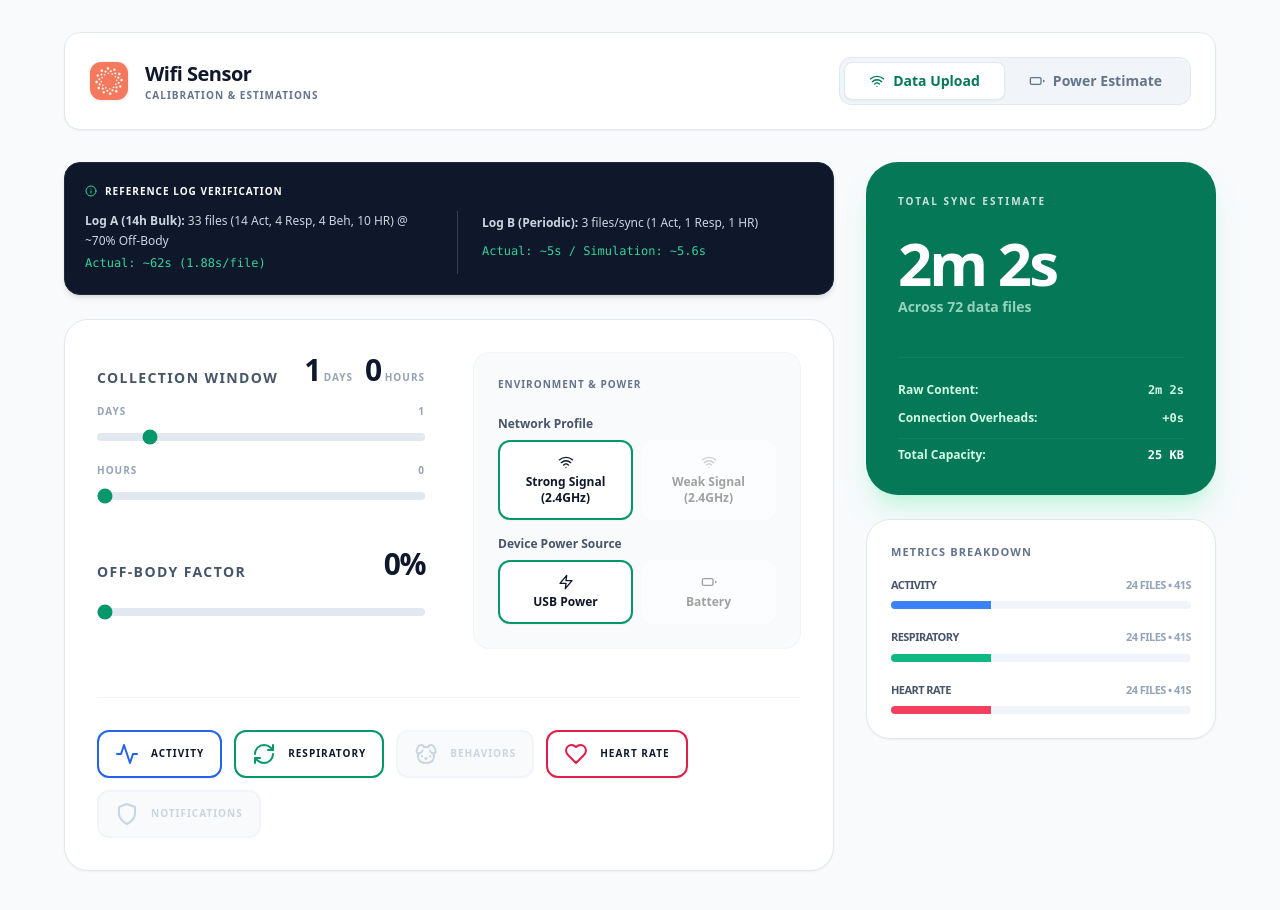
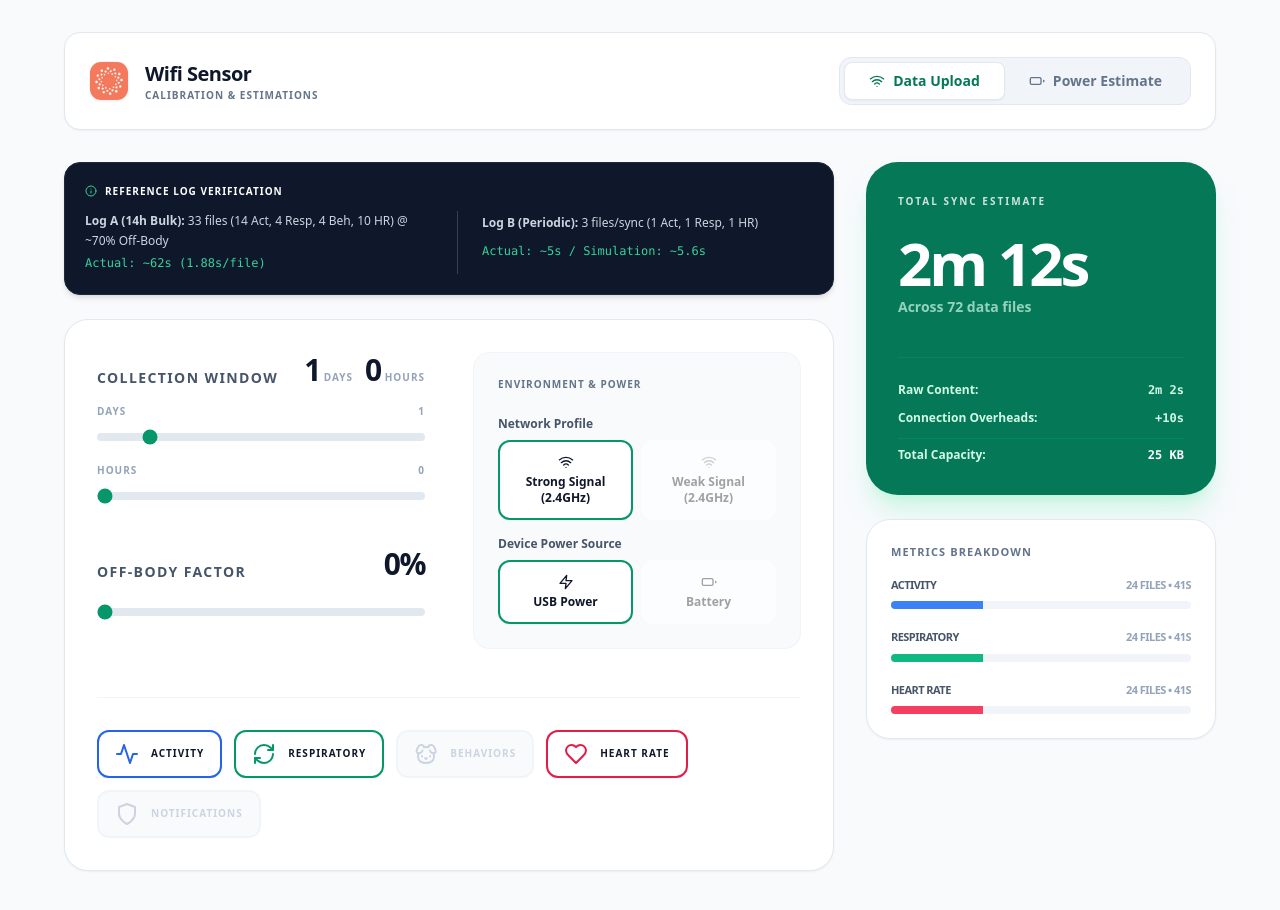
Before and after one commit to pedromarinho94/upload-estimation, a React (Vite) app: page / in a window 1280 px wide. Shown: the top 910 px of the page. Built offline with nearby package versions, Linux system fonts and the light colour scheme.

Commit message:
Fix overhead in USB

```diff
--- a/src/App.jsx
+++ b/src/App.jsx
@@ -74,7 +74,7 @@ export default function App() {
         const breakdown = {};
 
         const syncCycles = powerMode === 'battery' ? Math.ceil(totalHours / 0.25) : 1;
-        const connectionOverhead = powerMode === 'battery' ? syncCycles * 10 : 0;
+        const connectionOverhead = syncCycles * 10;
 
         Object.entries(dataTypeConfigs).forEach(([type, config]) => {
             if (!enabledDataTypes[type]) {
```
